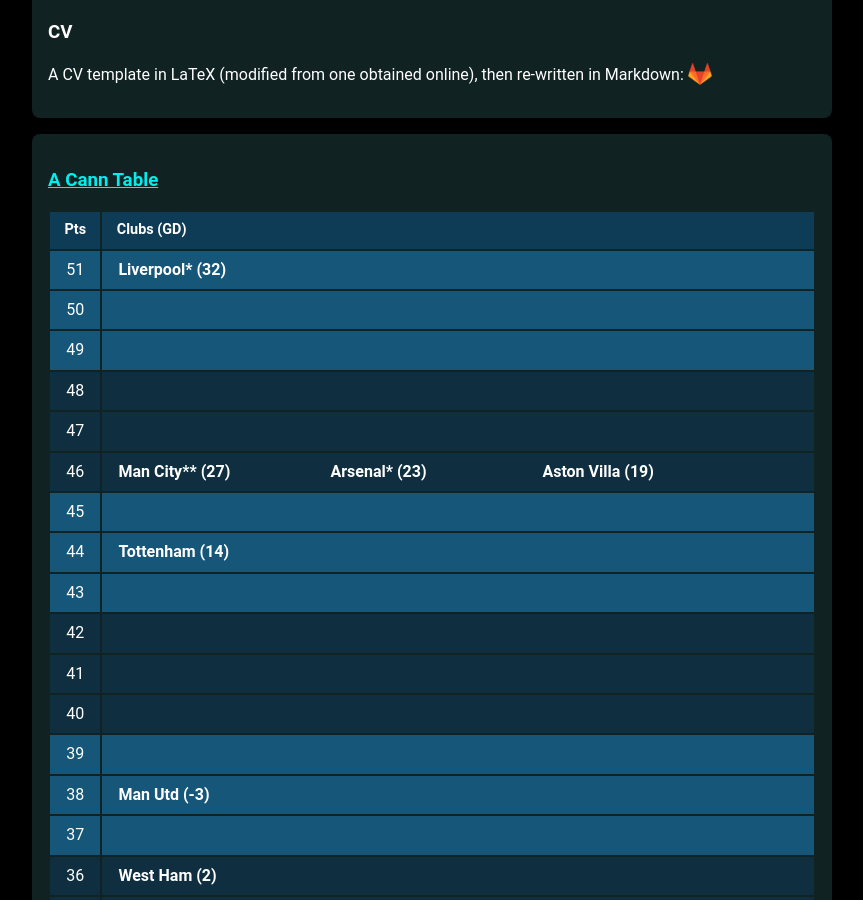
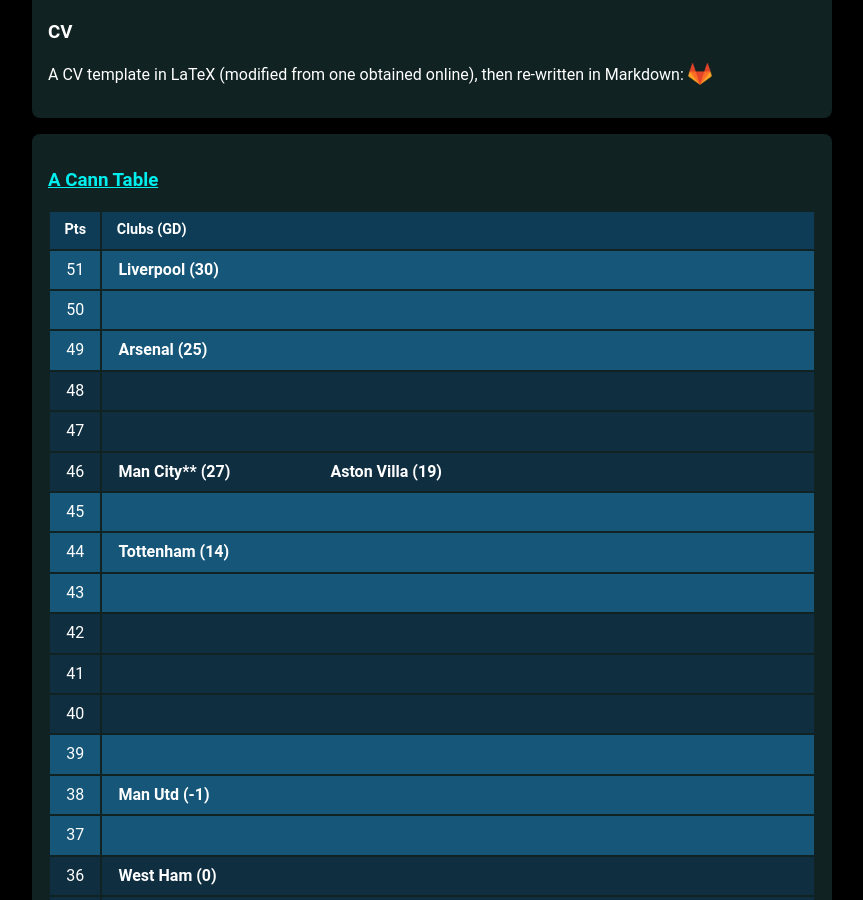
Before and after one commit to muru/muru.github.io, a Jekyll site: the page built from resources.md, in a window 1280 px wide and 900 px high, scrolled down 1235 px. Shown: the whole window, without its empty margins (208-1071 px from the left). Built offline with Jekyll 4.4.1, drawn with Linux system fonts in a browser that asks for light colours; some web fonts are replaced; some of the changed text lies outside the part shown.

Commit message:
updated cann-table: Tue  6 Feb 03:37:56 JST 2024

```diff
--- a/cann-table.html
+++ b/cann-table.html
@@ -3,7 +3,7 @@
 	<tr class="cann-row-1">
 		<td class="cann-point">51</td>
 		<td class="cann-clubs">
-			<span class="club-name">Liverpool* (32)</span>
+			<span class="club-name">Liverpool (30)</span>
 		</td>
  	</tr>
 	<tr class="cann-row-1">
@@ -14,6 +14,7 @@
 	<tr class="cann-row-1">
 		<td class="cann-point">49</td>
 		<td class="cann-clubs">
+			<span class="club-name">Arsenal (25)</span>
 		</td>
  	</tr>
 	<tr class="cann-row-2">
@@ -30,7 +31,6 @@
 		<td class="cann-point">46</td>
 		<td class="cann-clubs">
 			<span class="club-name">Man City** (27)</span>
-			<span class="club-name">Arsenal* (23)</span>
 			<span class="club-name">Aston Villa (19)</span>
 		</td>
  	</tr>
@@ -73,7 +73,7 @@
 	<tr class="cann-row-1">
 		<td class="cann-point">38</td>
 		<td class="cann-clubs">
-			<span class="club-name">Man Utd (-3)</span>
+			<span class="club-name">Man Utd (-1)</span>
 		</td>
  	</tr>
 	<tr class="cann-row-1">
@@ -84,7 +84,7 @@
 	<tr class="cann-row-2">
 		<td class="cann-point">36</td>
 		<td class="cann-clubs">
-			<span class="club-name">West Ham (2)</span>
+			<span class="club-name">West Ham (0)</span>
 		</td>
  	</tr>
 	<tr class="cann-row-2">
@@ -107,13 +107,13 @@
 	<tr class="cann-row-1">
 		<td class="cann-point">32</td>
 		<td class="cann-clubs">
-			<span class="club-name">Wolves (-1)</span>
+			<span class="club-name">Wolves (0)</span>
 		</td>
  	</tr>
 	<tr class="cann-row-1">
 		<td class="cann-point">31</td>
 		<td class="cann-clubs">
-			<span class="club-name">Chelsea (0)</span>
+			<span class="club-name">Chelsea (-1)</span>
 		</td>
  	</tr>
 	<tr class="cann-row-2">
```
Also changed, not shown: other parts of cann-table.html (+1 -1 lines).
